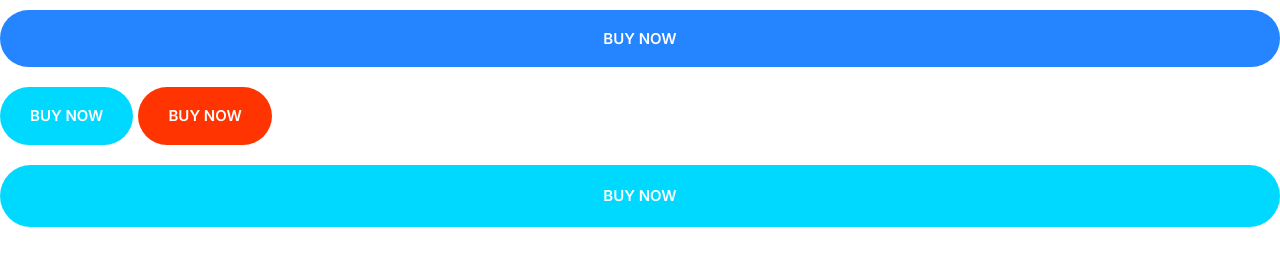
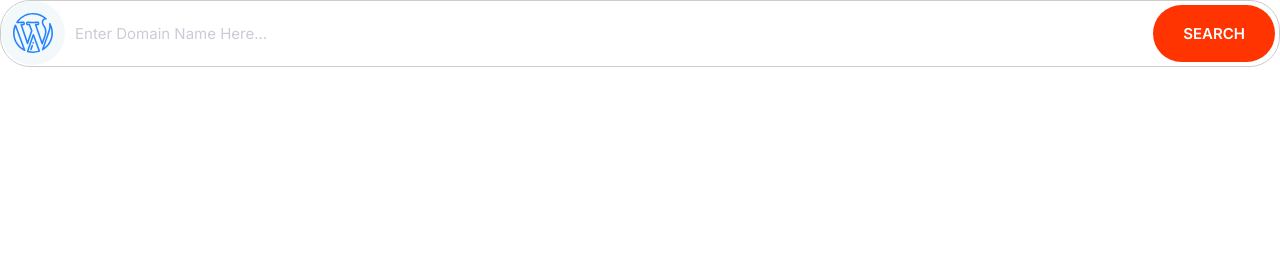
Before and after one commit to irfanAhmadKh/moshify, a plain HTML site: page index.html in a window 1280 px wide. Drawn offline with Linux system fonts and the light colour scheme.

Commit message:
Input and an input + button inside a a container div

```diff
--- a/css/styles.css
+++ b/css/styles.css
@@ -4,6 +4,8 @@
   --color-accent: #ff3400;
   --color-headings: #1b0760;
   --color-body: #918ca4;
+  --color-borders:#ccc;
+  --border-radius:30px;
 }
 
 *,
@@ -247,3 +249,40 @@ a {
     font-size: 1.5rem;
   }
 }
+
+/* Inputs */
+
+.input {
+  border-radius: var(--border-radius);
+  border: 1px solid var(--color-borders);
+  color: var(--color-headings);
+  font-size: 2rem;
+  outline: 0;
+  padding: 1.5rem 3.5rem;
+}
+
+::placeholder{
+  color: #cdcbd7;
+}
+
+.input-group{
+  border: 1px solid var(--color-borders);
+  border-radius: var(--border-radius);
+  display: flex;
+}
+
+.input-group .input{
+  border: 0;
+  flex-grow: 1;
+  padding: 1.5rem 1rem;
+}
+
+.input-group .btn{
+  margin: 4px;
+}
+
+@media screen and (min-width:1024px){
+  .input{
+    font-size: 1.5rem;
+  }
+}
--- a/index.html
+++ b/index.html
@@ -12,10 +12,19 @@
     <link rel="stylesheet" href="css/styles.css" />
   </head>
   <body>
-    <!-- 15 - Buttons  -->
-    <button class="btn btn--primary btn--block">Buy Now</button>
-    <button class="btn btn--secondary">Buy Now</button>
-    <button class="btn btn--accent">Buy Now</button>
-    <a href="" class="btn btn--secondary btn--block">buy Now</a>
+    <!-- 16 - inputs  -->
+    <div class="input-group">
+      <!-- 14 - Icons  -->
+      <span class="icon-container">
+        <svg class="icon icon--primary">
+          <use xlink:href="images/sprite.svg#wordpress"></use>
+        </svg>
+      </span>
+      <input
+        type="text"
+        class="input"
+        placeholder="Enter Domain Name Here..." />
+      <button class="btn btn--accent">Search</button>
+    </div>
   </body>
 </html>
```
Also changed, not shown: components/inputs.html (added, +11 -0 lines). Lines whose indentation alone changed are shown as unchanged.
